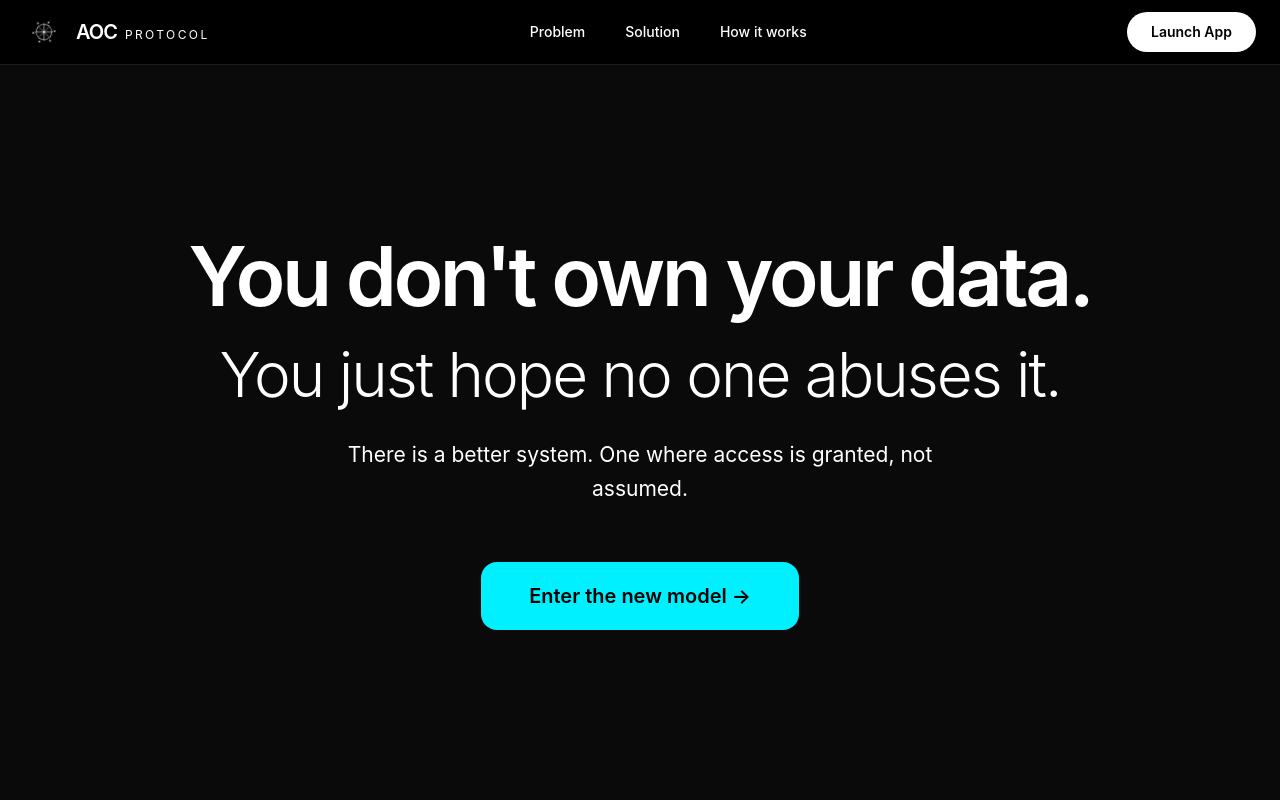
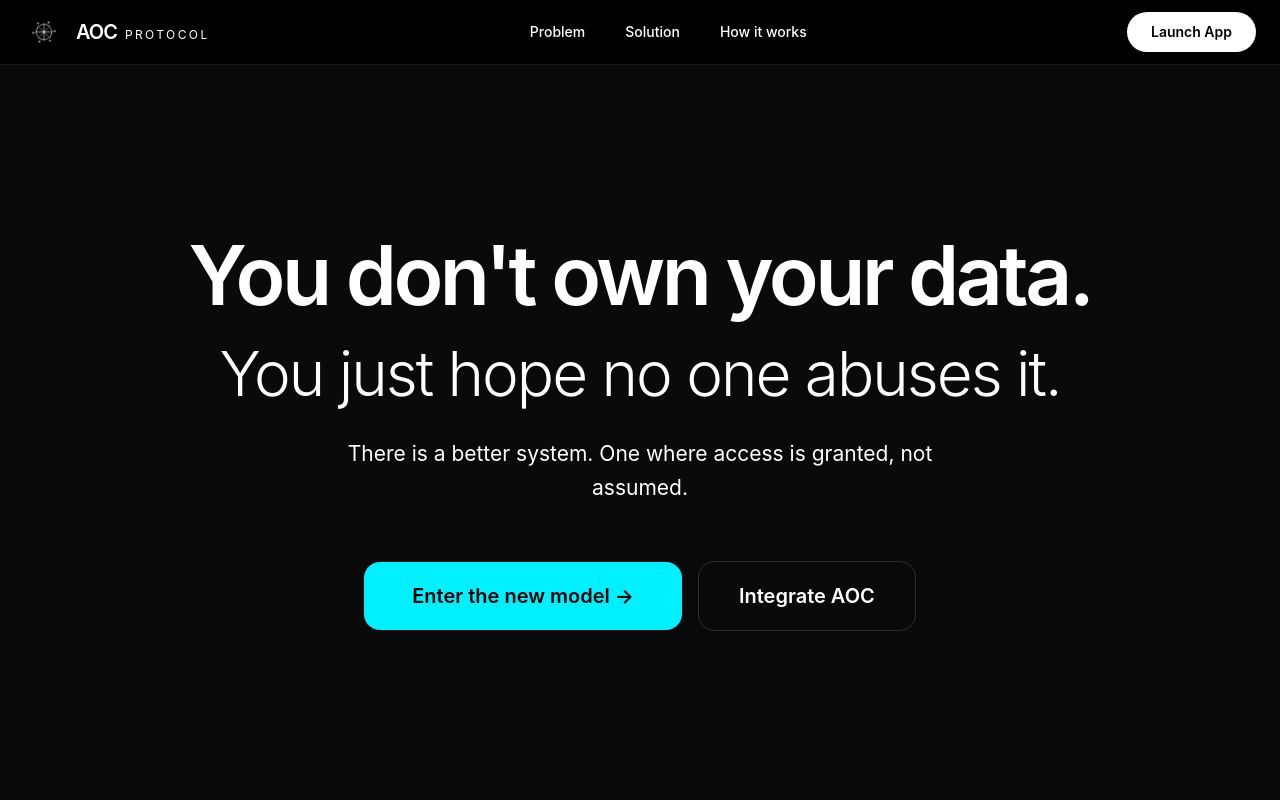
Before and after one commit to Architects-of-Change-Protocol/Architects_of_Change_Protocol, a React (Vite) app in the folder frontend/app/: page / in a window 1280 px wide. Shown: the top 800 px of the page. Built offline with nearby package versions, Linux system fonts and the light colour scheme.

Commit message:
fix(landing): restore launch app and add dedicated enterprise CTA

```diff
--- a/frontend/app/src/landing/AocLandingPage.tsx
+++ b/frontend/app/src/landing/AocLandingPage.tsx
@@ -36,14 +36,14 @@ export const renderAocLandingPage = () => {
               <a href="#solution" className="hover:text-white transition">
                 Solution
               </a>
-              <a href="/enterprise" className="hover:text-white transition">
+              <a href="#how" className="hover:text-white transition">
                 How it works
               </a>
             </div>
 
             <a
-              href="/enterprise"
-              className="px-6 py-2.5 bg-white text-black rounded-full text-sm font-semibold hover:bg-gray-200 transition"
+              href="/app"
+              className="px-6 py-2.5 bg-white text-black rounded-full text-sm font-semibold hover:bg-gray-200 transition active:scale-[0.98] inline-block"
             >
               Launch App
             </a>
@@ -65,12 +65,21 @@ export const renderAocLandingPage = () => {
             There is a better system. One where access is granted, not assumed.
           </p>
 
+          <div className="flex flex-col sm:flex-row items-center justify-center gap-4">
             <a
               href="#solution"
               className="px-12 py-5 bg-[#00f0ff] hover:bg-[#00d4e0] text-black font-semibold text-xl rounded-2xl transition-all active:scale-[0.98] inline-block"
             >
               Enter the new model →
             </a>
+
+            <a
+              href="/enterprise"
+              className="px-10 py-5 border border-white/15 hover:border-white/30 text-white font-semibold text-xl rounded-2xl transition-all active:scale-[0.98] inline-block"
+            >
+              Integrate AOC
+            </a>
+          </div>
         </div>
       </section>
 
```
Lines whose indentation alone changed are shown as unchanged.
